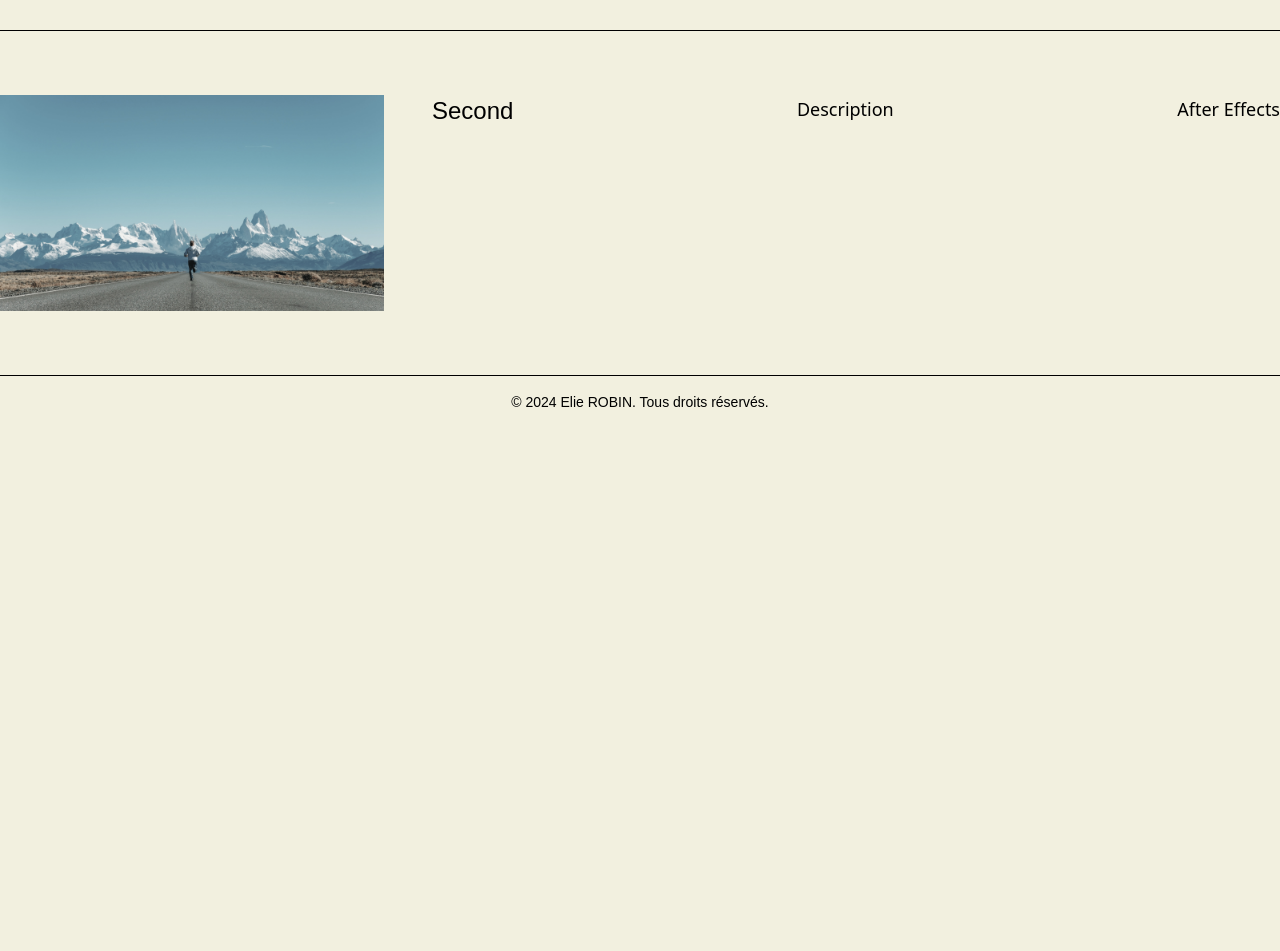
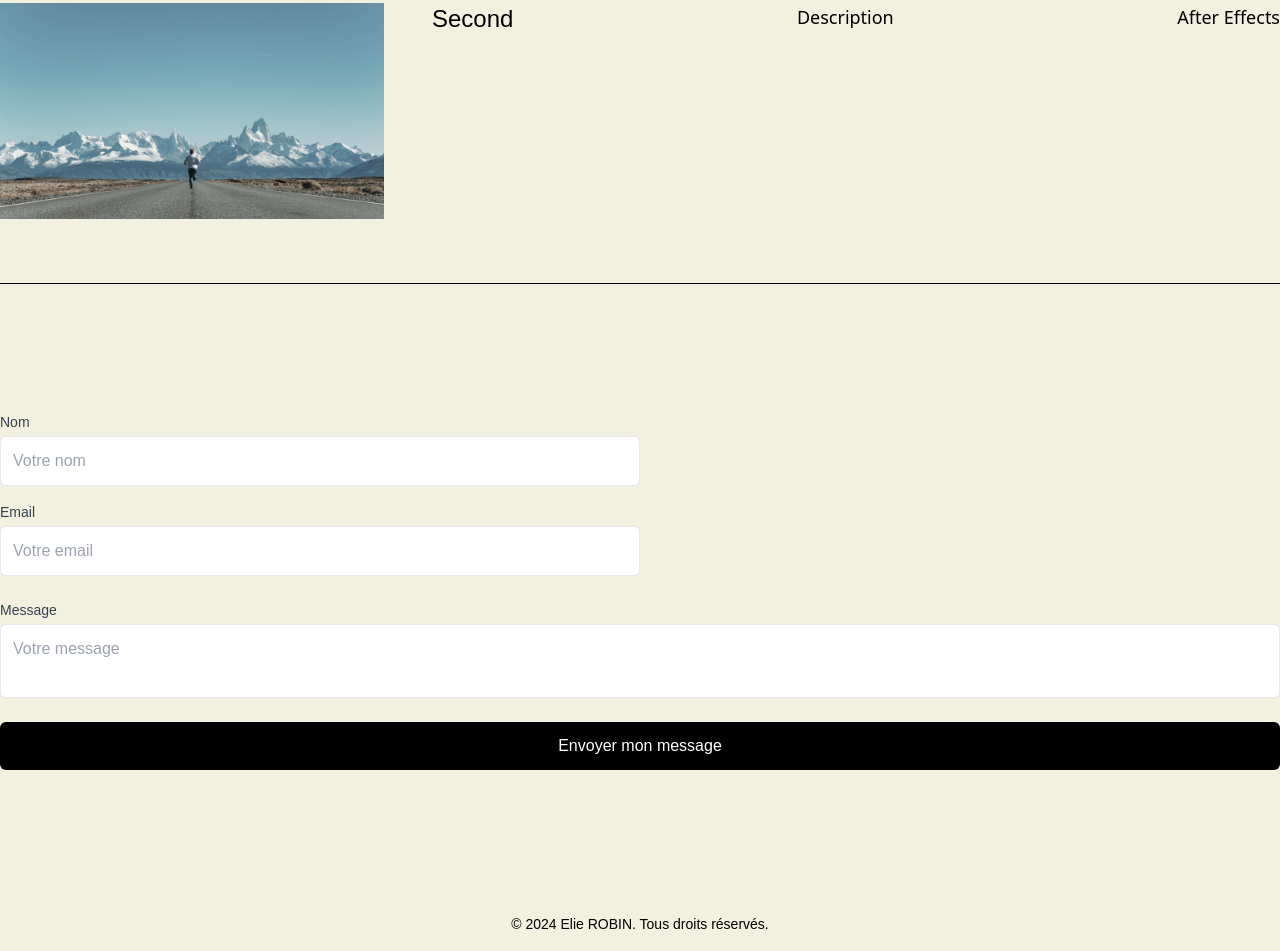
Before and after one commit to elierobbin/elierobbin.github.io, an Astro site: page / in a window 1280 px wide. Shown: the part 1114-2065 px from the top of the page. Before the commit the page ends 1543 px from the top, so only its background shows below. Built offline with nearby package versions, Linux system fonts and the light colour scheme; Astro itself is replaced by a stand-in of ours.

Commit message:
responsive

```diff
--- a/src/components/Card.astro
+++ b/src/components/Card.astro
@@ -4,10 +4,10 @@ const { image, title, description, logiciel, url } = Astro.props;
 
 <a href={url}>
   <section
-    class="flex flex-col gap-4 sm:flex-row justify-between w-[90%] sm:w-[100%] py-16 border-b border-black"
+    class="flex flex-col gap-4 md:flex-row justify-between w-full md:w-[100%] py-16 border-b border-black"
   >
-    <img src={image} class="w-full sm:w-96" alt="cover du projet" />
-    <div class="flex sm:pl-8 w-full gap-6 justify-between">
+    <img src={image} class="w-full md:w-96 aspect-video" alt="cover du projet" />
+    <div class="flex flex-col md:flex-row md:pl-8 w-full gap-6 justify-between">
       <h1 class="text-2xl">{title}</h1>
       <p class="font-sans text-black font-light text-lg">{description}</p>
       <p class="font-sans text-black font-light text-lg">{logiciel}</p>
--- /dev/null
+++ b/src/components/Contact.astro
@@ -0,0 +1,52 @@
+<form class="flex flex-col">
+    <h1 class="anim text-6xl text-gray-700">
+
+    </h1>
+    <section class="flex flex-col sm:flex-1 gap-6">
+
+      <div class="flex flex-col gap-3 sm:gap-4 w-full sm:w-1/2">
+        <div>
+          <label for="name" class="block mb-1 text-sm font-medium text-gray-700">Nom</label>
+          <input
+            type="text"
+            id="name"
+            name="name"
+            placeholder="Votre nom"
+            class="w-full p-3 border rounded-md focus:outline-none"
+            required
+          />
+        </div>
+        <div>
+          <label for="email" class="block mb-1 text-sm font-medium text-gray-700">Email</label>
+          <input
+            type="email"
+            id="email"
+            name="email"
+            placeholder="Votre email"
+            class="w-full p-3 border rounded-md focus:outline-none"
+            required
+          />
+        </div>
+      </div>
+
+
+      <div class="flex flex-col flex-1">
+        <label for="message" class="block mb-1 text-sm font-medium text-gray-700">Message</label>
+        <textarea
+          id="message"
+          name="message"
+          placeholder="Votre message"
+          class="flex-1 p-3 border rounded-md focus:outline-none resize-none"
+          required
+        ></textarea>
+      </div>
+    </section>
+
+
+    <button
+      type="submit"
+      class="mt-6 px-6 py-3 bg-black text-white rounded-md hover:bg-gray-800 focus:outline-none"
+    >
+      Envoyer mon message
+    </button>
+  </form>
--- a/src/components/Header.astro
+++ b/src/components/Header.astro
@@ -3,7 +3,7 @@ import HeaderLink from "./HeaderLink.astro";
 import { LOGO_PATH } from "../consts";
 ---
 
-<header class="fixed top-0 left-0 w-screen bg-[#f2f0e0]">
+<header class="fixed top-0 left-0 w-screen bg-background px-4 md:px-8">
   <nav class="flex justify-between m-auto py-6 max-w-screen-xl">
     <h2>
       <img src={LOGO_PATH} alt="Logo du site" class="w-8" />
--- a/src/layouts/BaseLayout.astro
+++ b/src/layouts/BaseLayout.astro
@@ -10,7 +10,7 @@
 <head>
     <BaseHead title={SITE_TITLE} description={SITE_DESCRIPTION}>
 </head>
-<body class="flex flex-col m-auto max-w-screen-xl bg-background">
+<body class="flex flex-col gap-8 lg:gap-32 mx-4 md:px-8 xl:px-0 md:mx-auto max-w-screen-xl pt-20 bg-background">
     <Header />
     <slot />
     <Footer />
--- a/src/pages/blog/index.astro
+++ b/src/pages/blog/index.astro
@@ -11,7 +11,7 @@ const posts = (await getCollection("blog")).sort(
 <BaseLayout>
 
 <main>
-  <ul class="flex flex-col gap-4">
+  <ul class="flex flex-col gap-4 sm:mx-auto">
     {
       posts.map((post) => (
         <li>
--- a/src/pages/index.astro
+++ b/src/pages/index.astro
@@ -1,6 +1,7 @@
 ---
 import Card from "../components/Card.astro";
 import { getCollection } from "astro:content";
+import Contact from "../components/Contact.astro";
 
 import BaseLayout from "../layouts/BaseLayout.astro";
 
@@ -12,7 +13,7 @@ const posts = (await getCollection("blog"))
 <BaseLayout>
 
     <section
-      class="flex flex-col m-auto justify-center items-left gap-32 h-screen"
+      class="flex flex-col sm:m-auto justify-center items-left gap-32 py-20"
     >
       <div class="flex flex-col gap-5">
         <h2 class="text-2xl w-full text-left text-gray-700">I'm Elie !</h2>
@@ -28,7 +29,6 @@ const posts = (await getCollection("blog"))
         </button>
       </div>
     </section>
-
     <ul>
       {
         posts.map((post) => (
@@ -44,5 +44,6 @@ const posts = (await getCollection("blog"))
         ))
       }
     </ul>
+    <Contact />
 
 </BaseLayout>
```
